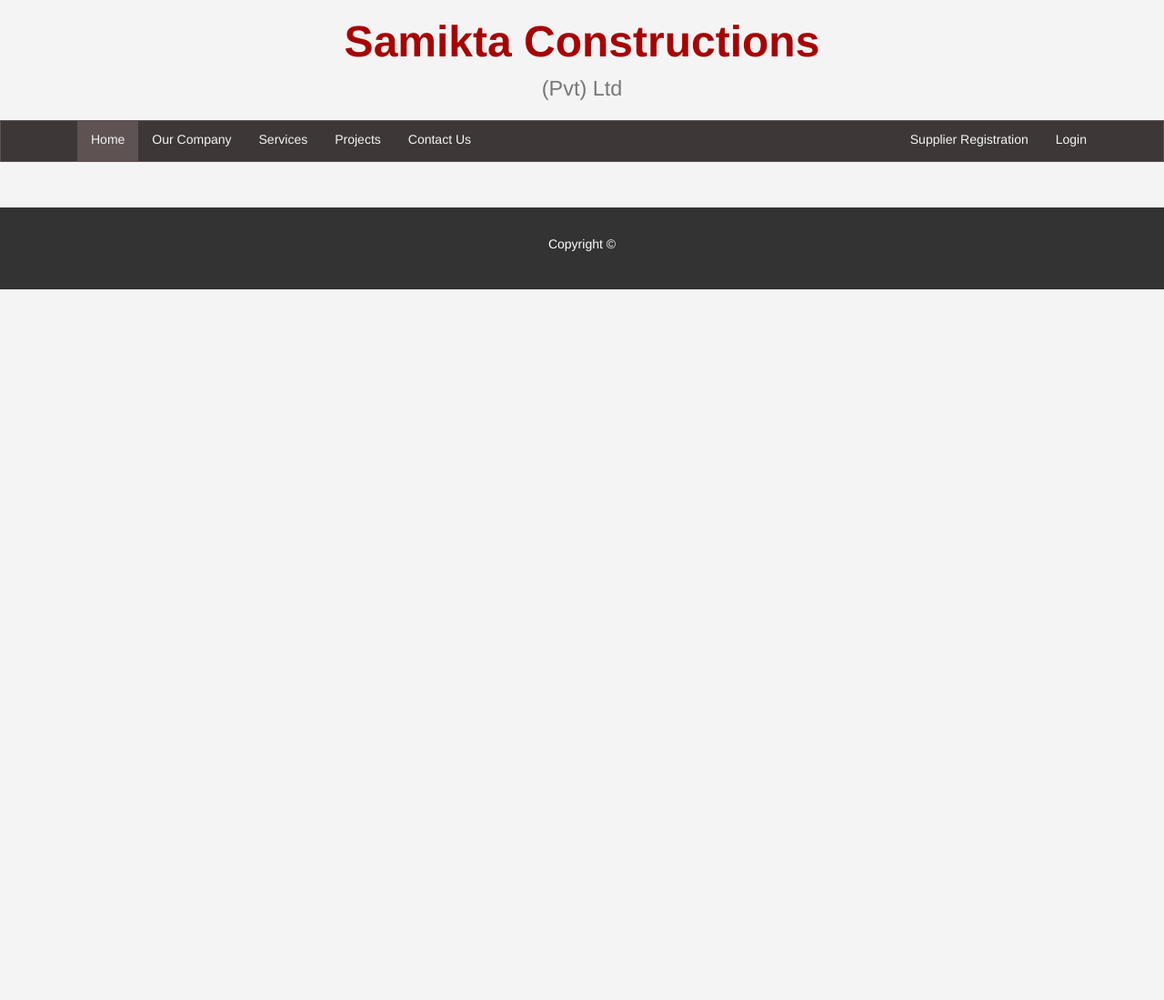
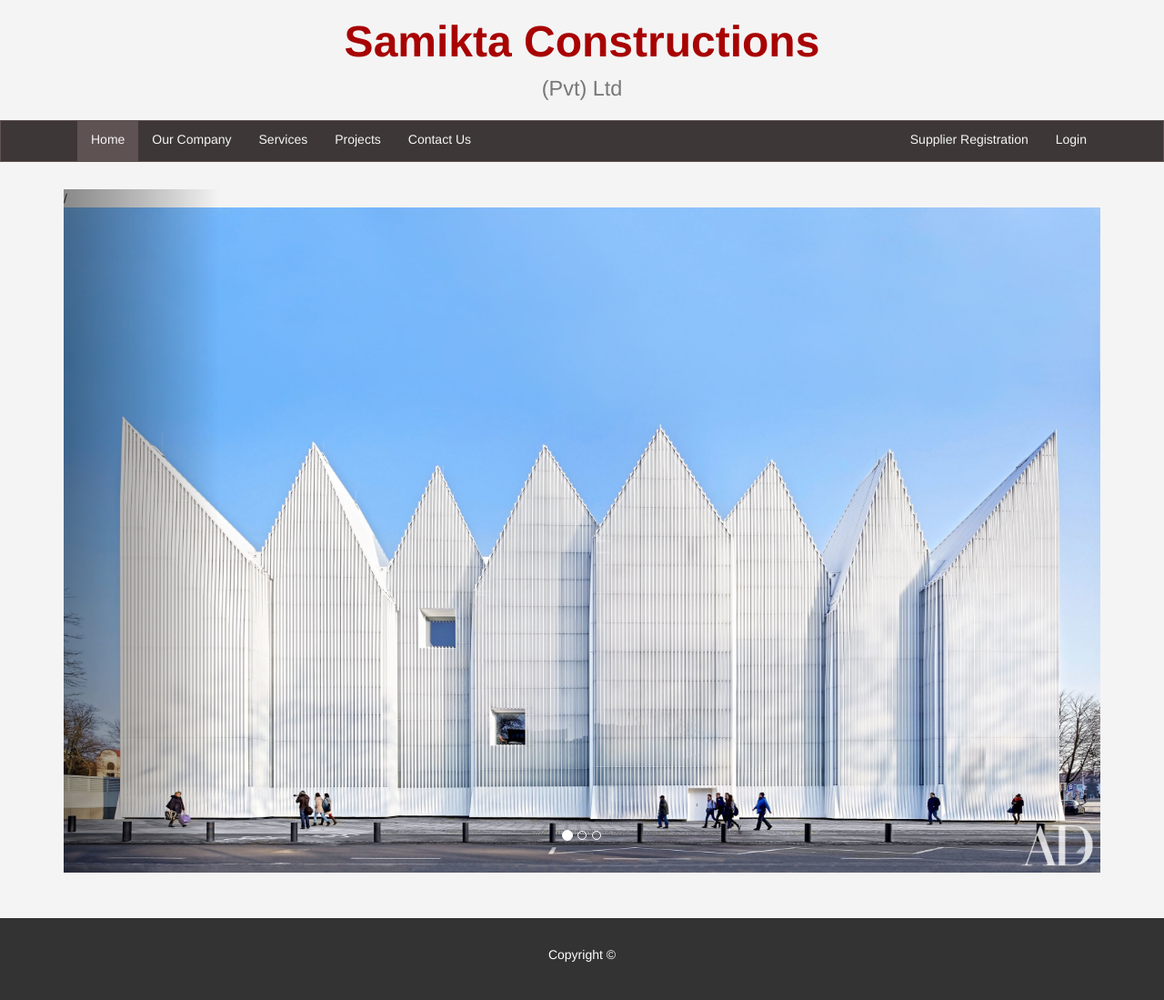
Before and after one commit to PasinduPriyashan/SCS2108-GroupProject, a CodeIgniter app: page /database/ in a window 1280 px wide. Shown: the whole page at 91% size. Before the commit the page ends 318 px from the top, so only its background shows below. Run offline with CodeIgniter, Linux system fonts and the light colour scheme; some libraries are stand-ins or nearby versions.

Commit message:
Add files via upload

```diff
--- a/application/views/home.php
+++ b/application/views/home.php
@@ -43,11 +43,11 @@
             <li><a href="">Our Company</a></li>
             <li><a href="#">Services</a></li>
             <li><a href="#">Projects</a></li>
-            <li><a href="application/controllers/Contactus.php">Contact Us</a></li>
+            <li><a href="#">Contact Us</a></li>
           </ul>
           <ul class="nav navbar-nav navbar-right">
             <li><a href="#">Supplier Registration</a></li>
-            <li><a href="<?php echo site_url('login/user_login')?> ">Login</a></li>
+            <li><a href="#login">Login</a></li>
 
           </ul>
 
@@ -57,9 +57,37 @@
 
 
 
-    <div class="container">
+
+  <div class="container" id="carousel">
       <div class=row>
-        <div class="">
+        <div class="col-md-12">
+          <div id="my-slider" class="carousel slide" data-ride="carousel">
+          <ol class="carousel-indicators">
+            <li data-target="#my-slider" data-slide-to="0" class="active"></li>
+            <li data-target="#my-slider" data-slide-to="1"></li>
+            <li data-target="#my-slider" data-slide-to="2"></li>
+          </ol>/
+            <div class="carousel-inner" role="listbox">
+              <div class="item active">
+                <img src="<?php echo base_url();?>assets/img/image1.jpg"/>
+              </div>
+              <div class="item">
+                <img src="<?php echo base_url();?>assets/img/image2.jpg"/>
+              </div>
+
+              <div class="item">
+                <img src="<?php echo base_url();?>assets/img/imag3.jpg"/>
+              </div>
+              </div>
+              <a class="left carousel-control" href="#my-slider" role="button" data-slide="prev">
+              <span class="glyphicon glyphicon-chervon-left" aria-hidden="true"></span>
+              <span class="sr-only">Previous</span>
+              </a>
+              <a class="left carousel-control" href="#my-slider" role="button" data-slide="next">
+              <span class="glyphicon glyphicon-chervon-right" aria-hidden="true"></span>
+              <span class="sr-only">Next</span>
+              </a>
+          </div>
 
         </div>
 
```
